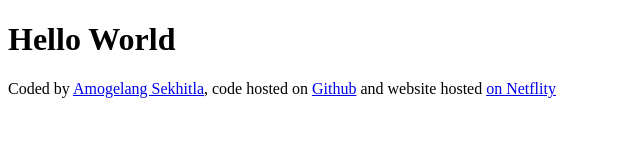
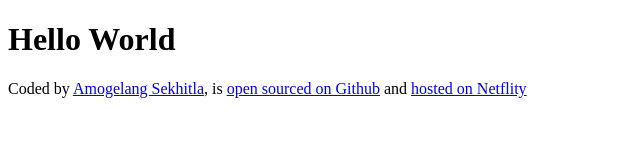
Before and after one commit to AmoNops/real-weather-app, a plain HTML site: page index.html in a window 1280 px wide. Shown: the whole page, without its empty margins (0-640 px from the left). Drawn offline with Linux system fonts and the light colour scheme.

Commit message:
Updated the footer content

```diff
--- a/index.html
+++ b/index.html
@@ -10,11 +10,13 @@
     <footer>
       Coded by
       <a href="https://github.com/AmoNops" target="_blank">Amogelang Sekhitla</a
-      >, code hosted on
-      <a href="https://github.com/AmoNops/real-weather-app" target="_blank">Github</a>
-      and website hosted
+      >, is
+      <a href="https://github.com/AmoNops/real-weather-app" target="_blank">
+        open sourced on Github</a
+      >
+      and
       <a href="https://real-weather-app-official.netlify.app/" target="_blank">
-        on Netflity</a
+        hosted on Netflity</a
       >
     </footer>
   </body>
```
